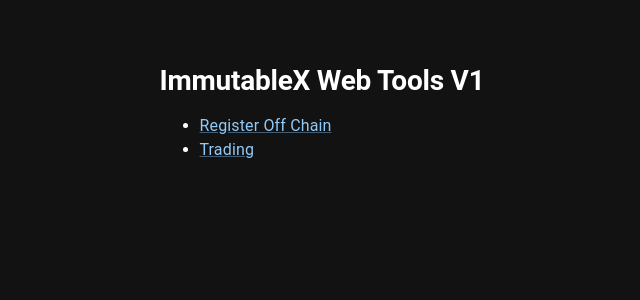
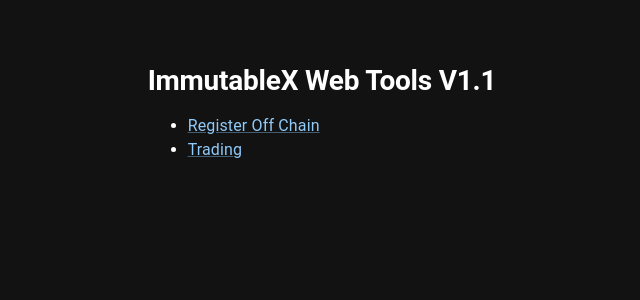
Before and after one commit to actuallyme98/immutablex-web-tool, a React (Create React App) app: page / in a window 1280 px wide. Shown: the top 300 px of the page, without its empty margins (318-958 px from the left). Built offline with nearby package versions, Linux system fonts and the light colour scheme; no server answers.

Commit message:
updated ver

```diff
--- a/src/containers/home/index.tsx
+++ b/src/containers/home/index.tsx
@@ -37,7 +37,7 @@
     <Box className={styles.root}>
       <div>
         <Typography variant="h2" className={styles.heading}>
-          ImmutableX Web Tools V1
+          ImmutableX Web Tools V1.1
         </Typography>
 
         <div>
```
